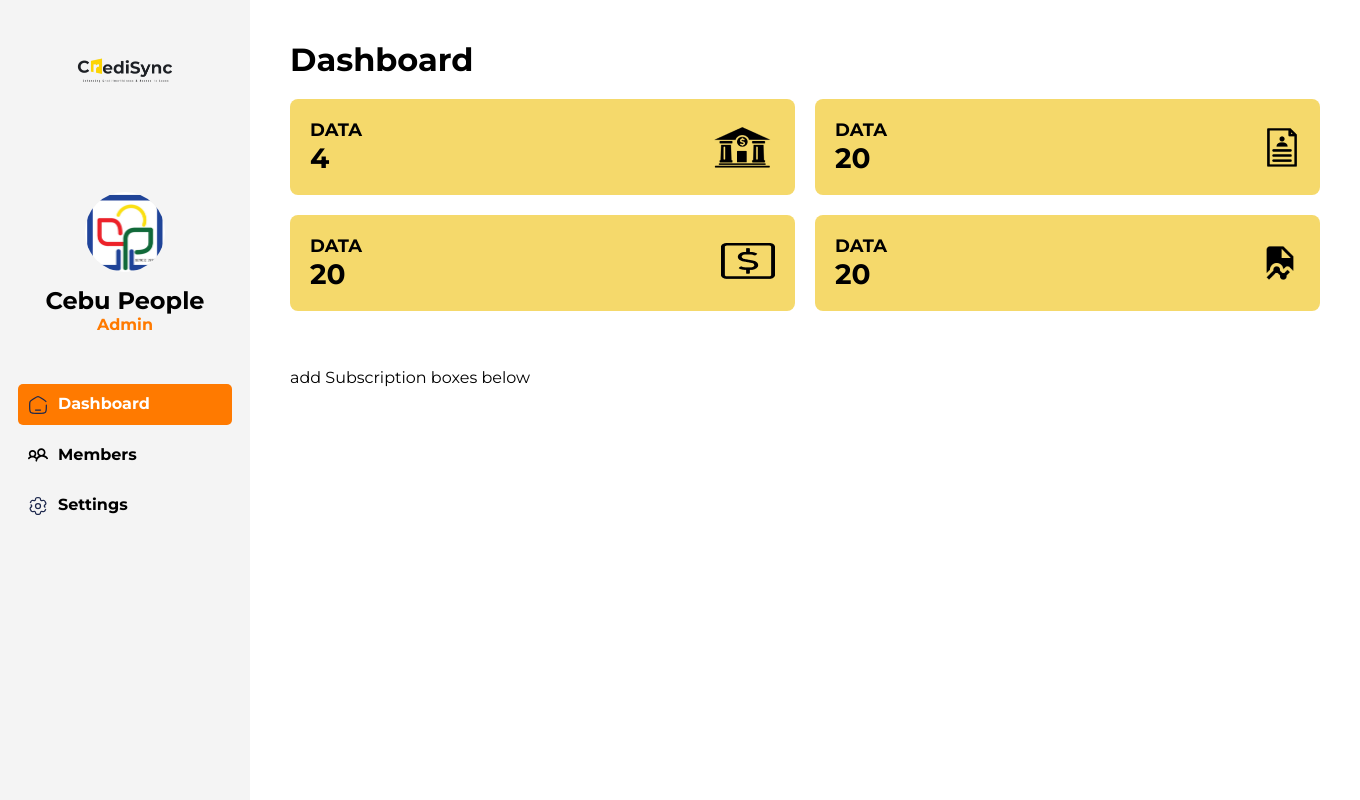
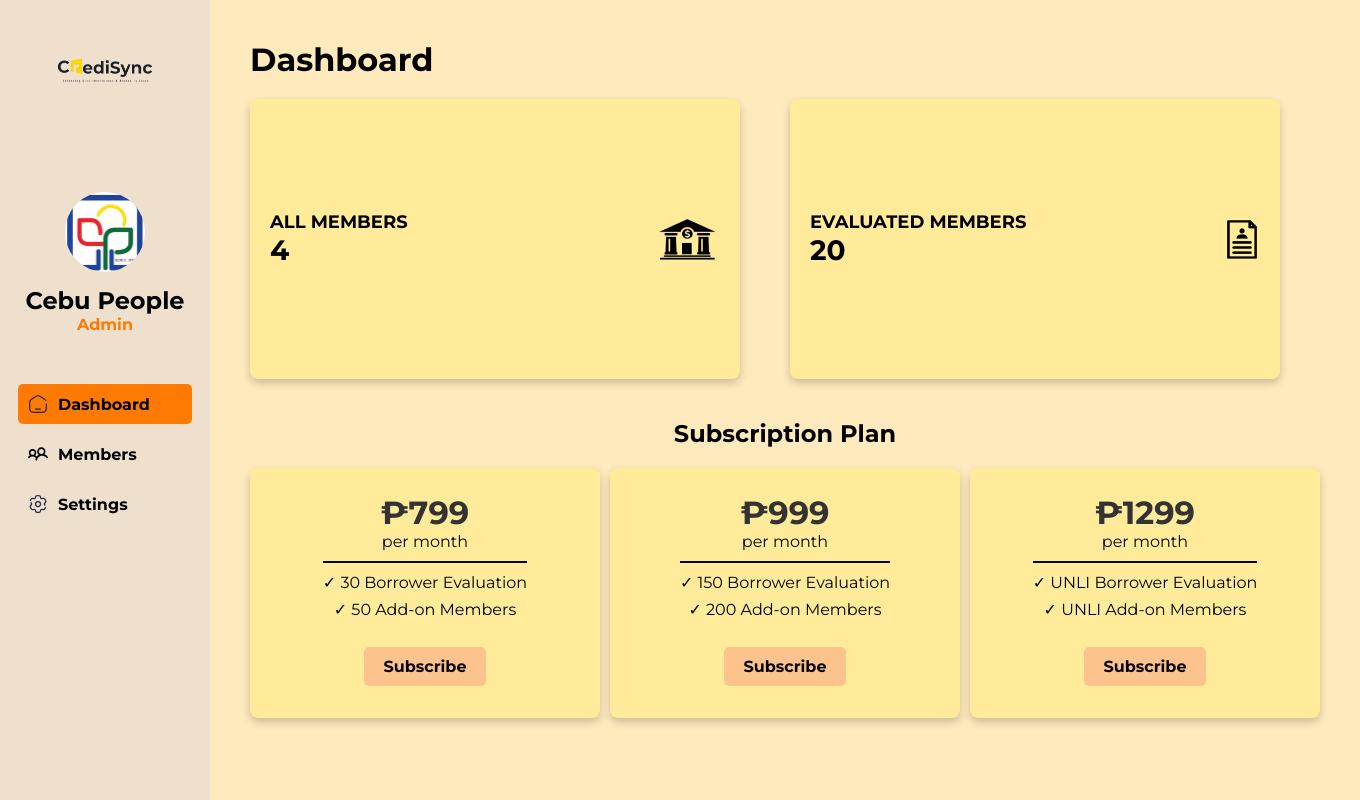
Before and after one commit to martinezcristy/CrediSyncML, a Flask app: page / in a window 1360 px wide. Run offline with Flask 3, Linux system fonts and the light colour scheme.

Commit message:
added subscription plan

```diff
--- a/static/css/styles.css
+++ b/static/css/styles.css
@@ -1,4 +1,5 @@
 @import url('https://fonts.googleapis.com/css2?family=Montserrat:wght@400;700&display=swap');
+
 /* General Reset */
 * {
     margin: 0;
@@ -10,15 +11,13 @@
 body {
     display: flex;
     height: 100vh;
-    background-color: #f5f5f5;
-    font-family: 'Montserrat', Arial, sans-serif;
+    background-color: rgb(251, 224, 158);
 }
 
 .sidebar {
     width: 250px;
-    background-color: #f4f4f4;
+    background-color: #efe0ce;
     padding: 18px;
-    font-family: 'Montserrat', sans-serif !important;
 }
 
 .sidebar .logo {
@@ -31,24 +30,37 @@
     height: auto;
 }
 
+.sidebar .menu ul {
+    list-style-type: none;
+    padding: 0;
+}
+
+.sidebar .menu ul li {
+    margin-bottom: 10px;
+}
+
+.sidebar .menu ul li a {
+    display: flex;
+    align-items: center;
+    text-decoration: none;
+    color: black;
+    font-weight: bold;
+}
+
 .sidebar .menu ul li a img {
     margin-right: 10px;
     width: 20px;
     height: 20px;
-    vertical-align: middle;
 }
 
 .sidebar .menu ul li a span {
     vertical-align: middle;
-    text-align: center;
 }
 
 .profile-section {
     text-align: center;
     margin-bottom: 50px;
-    padding-top: 20px;
-    padding-top: 30px;
-
+    padding-top: 30px; /* Removed duplicate padding-top */
 }
 
 .profile-pic {
@@ -64,17 +76,12 @@
     font-weight: bold;
 }
 
-nav ul {
-    list-style-type: none;
-}
-
 .menu-item {
     display: block;
     padding: 10px;
     text-decoration: none;
     color: black;
     font-weight: bold;
-    margin-bottom: 10px;
     border-radius: 5px;
 }
 
@@ -86,7 +93,7 @@
 .main-content {
     flex-grow: 1;
     padding: 40px;
-    background-color: white;
+    background-color: rgb(255, 234, 189);
 }
 
 .header {
@@ -173,27 +180,144 @@
     background-color: #ffa500;
 }
 
-/*dashboar styles*/
-
+/* Dashboard Styles */
 .dashboard-cards {
     display: grid;
     grid-template-columns: repeat(2, 1fr);
-    gap: 20px;
+    gap: 10px;
     margin-top: 20px;
+    justify-content: center; /* Center cards within the grid */
 }
+
 .card {
-    background-color: #f5d96b;
+    background-color: #ffeb9a;
+    width: 500px;
+    height: 290px;
     padding: 20px;
     border-radius: 8px;
     display: flex;
     justify-content: space-between;
     align-items: center;
+    box-shadow: 0 4px 8px rgba(0, 0, 0, 0.2);
 }
+
 .card h2 {
     margin: 0;
     font-size: 18px;
 }
+
 .card .value {
     font-size: 28px;
     font-weight: bold;
 }
+
+/* Dashboard Styles */
+.dashboard-cards {
+    display: grid;
+    grid-template-columns: repeat(2, 1fr);
+    gap: 10px;
+    margin-top: 20px;
+    justify-content: center; /* Center cards within the grid */
+}
+
+.card {
+    background-color: #ffeb9a;
+    width: 490px; /* Fixed width */
+    height: 280px; /* Fixed height */
+    padding: 20px;
+    border-radius: 8px;
+    display: flex;
+    justify-content: space-between;
+    align-items: center;
+    box-shadow: 0 4px 8px rgba(0, 0, 0, 0.2);
+}
+
+.card h2 {
+    margin: 0;
+    font-size: 18px;
+}
+
+.card .value {
+    font-size: 28px;
+    font-weight: bold;
+}
+
+/* Subscription Plan Styles */
+.subscription-plan {
+    margin-top: 40px; /* Space above the subscription section */
+}
+
+.subscription-plan h2 {
+    text-align: center; /* Center the header text */
+    margin-bottom: 20px;
+}
+
+.subscription-cards {
+    display: grid;
+    grid-template-columns: repeat(3, 1fr); /* Three columns */
+    gap: 10px;
+    justify-content: center; /* Center the grid items horizontally */
+}
+
+/* Specific styles for Subscription Plan cards */
+.subscription-cards .card {
+    width: 350px;
+    height: 250px;
+    padding: 10px;
+    display: flex;
+    flex-direction: column; /* Stack content vertically */
+    align-items: center; /* Center content horizontally */
+    box-shadow: 0 4px 8px rgba(0, 0, 0, 0.2); /* Optional: Add shadow */
+}
+
+.card-content {
+    text-align: center;
+    margin-top: 15px; /* Adjust this value to move content down */
+}
+
+.price {
+    font-size: 32px;
+    font-weight: bold;
+    color: #333;
+}
+
+.duration {
+    font-size: 16px;
+    color: #070707;
+    margin-bottom: 10px;
+}
+
+hr {
+    border: 0;
+    border-top: 2px solid #050505;
+    margin: 10px 0;
+}
+
+.features {
+    list-style-type: none;
+    padding: 0;
+    margin: 0;
+    font-size: 16px;
+    color: #000000;
+}
+
+.features li {
+    margin-bottom: 8px;
+}
+
+.subscribe-btn {
+    margin-top: 20px; /* Space above the button */
+    padding: 10px 20px;
+    font-size: 16px;
+    font-weight: bold;
+    color: rgb(6, 5, 5);
+    background-color: #fdc38c; /* Button background color */
+    border: none;
+    border-radius: 5px;
+    cursor: pointer;
+    transition: background-color 0.3s ease;
+}
+
+.subscribe-btn:hover {
+    background-color: #cab8a6; /* Change color on hover */
+}
--- a/templates/dashboard.html
+++ b/templates/dashboard.html
@@ -10,11 +10,9 @@
 <body>
     <!--sidebar-->
     <div class="sidebar">
-
         <div class="logo">
             <img src="{{ url_for('static', filename='images/credisync-logo.png') }}" alt="Logo">
         </div>
-
         <div class="profile-section">
             <img src="{{ url_for('static', filename='images/cpmp-logo.jpg') }}" alt="Karthi Madesh" class="profile-pic">
             <h2>Cebu People</h2>
@@ -30,45 +28,70 @@
         </nav>
     </div>
 
-    <!--add your code inside this div-->
+    <!-- Main Content -->
     <div class="main-content">
-
         <h1>Dashboard</h1>
 
         <div class="dashboard-cards">
+            <!-- Existing Cards -->
             <div class="card">
                 <div>
-                    <h2>DATA</h2>
+                    <h2>ALL MEMBERS</h2>
                     <div class="value">4</div>
                 </div>
                 <img src="{{ url_for('static', filename='icons/cooperative-icon.png') }}">
             </div>
             <div class="card">
                 <div>
-                    <h2>DATA</h2>
+                    <h2>EVALUATED MEMBERS</h2>
                     <div class="value">20</div>
                 </div>
                 <img src="{{ url_for('static', filename='icons/applicants-icon.png') }}">
             </div>
-            <div class="card">
-                <div>
-                    <h2>DATA</h2>
-                    <div class="value">20</div>
+        </div>
+
+        <!-- Subscription Plan Section -->
+        <div class="subscription-plan">
+            <h2>Subscription Plan</h2>
+            <div class="subscription-cards">
+                <div class="card">
+                    <div class="card-content">
+                        <div class="price">₱799</div>
+                        <div class="duration">per month</div>
+                        <hr>
+                        <ul class="features">
+                            <li>✓ 30 Borrower Evaluation</li>
+                            <li>✓ 50 Add-on Members</li>
+                        </ul>
+                        <button class="subscribe-btn">Subscribe</button>
+                    </div>
                 </div>
-                <img src="{{ url_for('static', filename='icons/payments-icon.png') }}">
-            </div>
-            <div class="card">
-                <div>
-                    <h2>DATA</h2>
-                    <div class="value">20</div>
+                <div class="card">
+                    <div class="card-content">
+                        <div class="price">₱999</div>
+                        <div class="duration">per month</div>
+                        <hr>
+                        <ul class="features">
+                            <li>✓ 150 Borrower Evaluation</li>
+                            <li>✓ 200 Add-on Members</li>
+                        </ul>
+                        <button class="subscribe-btn">Subscribe</button>
+                    </div>
                 </div>
-                <img src="{{ url_for('static', filename='icons/transaction-icon.png') }}">
+                <div class="card">
+                    <div class="card-content">
+                        <div class="price">₱1299</div>
+                        <div class="duration">per month</div>
+                        <hr>
+                        <ul class="features">
+                            <li>✓ UNLI Borrower Evaluation</li>
+                            <li>✓ UNLI Add-on Members</li>
+                        </ul>
+                        <button class="subscribe-btn">Subscribe</button>
+                    </div>
+                </div>
             </div>
         </div>
-
-        <br><br><br><p>add Subscription boxes below</p>
-
     </div>
-
 </body>
 </html>
```
Also changed, not shown: templates/members.html (+5 -6 lines), static/images/background.png (added).
